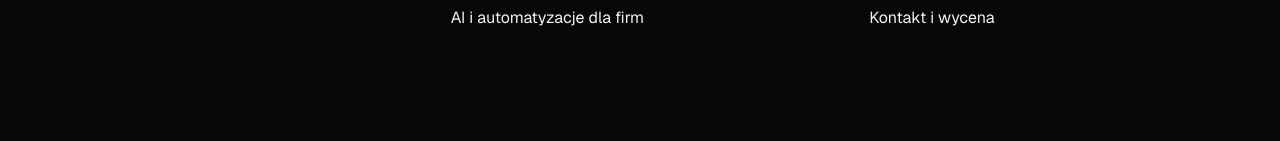
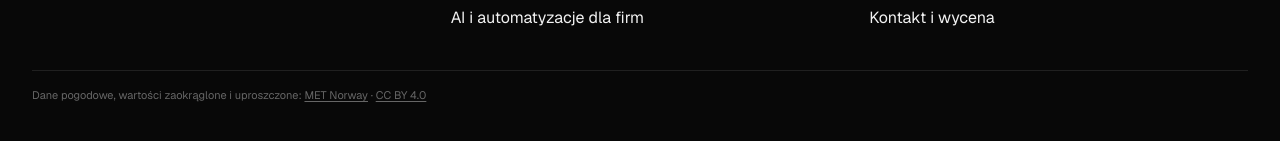
Before and after one commit to ft4k696bk6-prog/kacper-portfolio, a Next.js app: page / in a window 1280 px wide. Shown: the part 7542-7683 px from the top of the page. Before the commit the page ends 7628 px from the top, so only its background shows below. Built offline with nearby package versions, Linux system fonts and the light colour scheme; no server answers.

Commit message:
fix(companion): move required weather attribution from popup to unobtrusive footer

```diff
--- a/src/components/SiteFooter.tsx
+++ b/src/components/SiteFooter.tsx
@@ -41,5 +41,11 @@ export function SiteFooter() {
         <Link className="block" href="/kontakt">{english?"Contact and booking":"Kontakt i wycena"}</Link>
       </nav>
     </div>
+    <div className="mx-auto mt-10 max-w-7xl border-t border-white/10 pt-4 text-[11px] text-white/40">
+      {english ? "Forecast data, rounded and simplified: " : "Dane pogodowe, wartości zaokrąglone i uproszczone: "}
+      <a href="https://www.met.no/en" target="_blank" rel="noopener noreferrer" className="underline underline-offset-2 hover:text-white/70">MET Norway</a>
+      {" · "}
+      <a href="https://creativecommons.org/licenses/by/4.0/" target="_blank" rel="noopener noreferrer" className="underline underline-offset-2 hover:text-white/70">CC BY 4.0</a>
+    </div>
   </footer>;
 }
```
